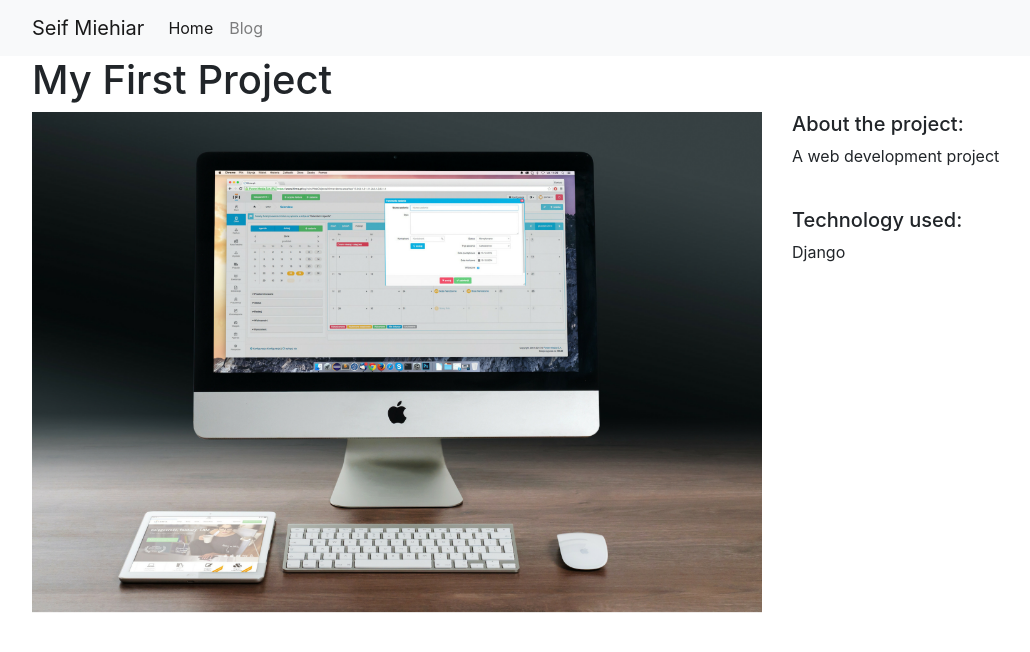
After one commit to Seif-Miehiar/python-django-portfolio, a Django app: template projects/templates/project_detail.html in a window 1280 px wide. The commit adds this page. Shown: the top 652 px of the page, without its empty margins (53-1083 px from the left). Run offline with Django 3.2, Linux system fonts and the light colour scheme; the template is opened without the code that fills it: values that come from a table or form of the project are taken from there, others are empty; data comes from the database, SQL or seed files in the repository; both versions use the stored data as it was after the commit; some libraries are stand-ins or nearby versions.

Commit message:
views/templates

```diff
--- a/my_portfolio/templates/base.html
+++ b/my_portfolio/templates/base.html
@@ -13,7 +13,7 @@
               <a class="nav-link" href="{% url 'project_index' %}">Home</a>
             </li>
             <li class="nav-item">
-              <a class="nav-link" href="{% url 'blog_index' %}">Blog</a>
+              <a class="nav-link" href="#">Blog</a>
             </li>
           </ul>
         </div>
--- a/my_portfolio/urls.py
+++ b/my_portfolio/urls.py
@@ -17,6 +17,6 @@ from django.contrib import admin
 from django.urls import path, include
 
 urlpatterns = [
-    path('admin/', admin.site.urls),
-    path("projects/", include("projects.urls"))
+    path("admin/", admin.site.urls),
+    path("projects/", include("projects.urls")),
 ]
--- a/projects/apps.py
+++ b/projects/apps.py
@@ -2,4 +2,4 @@ from django.apps import AppConfig
 
 
 class ProjectsConfig(AppConfig):
-    name = 'projects'
+    name = "projects"
--- a/projects/models.py
+++ b/projects/models.py
@@ -1,6 +1,4 @@
 from django.db import models
-
-# Create your models here.
 
 
 class Project(models.Model):
@@ -8,4 +6,3 @@ class Project(models.Model):
     description = models.TextField()
     technology = models.CharField(max_length=20)
     image = models.FilePathField(path="/img")
-    # objects = models.Manager()
--- /dev/null
+++ b/projects/templates/project_detail.html
@@ -0,0 +1,19 @@
+{% extends "base.html" %}
+{% load static %}
+
+{% block page_content %}
+<h1>{{ project.title }}</h1>
+<div class="row">
+    <div class="col-md-8">
+        <img src="{% static project.image %}" alt="" width="100%">
+    </div>
+    <div class="col-md-4">
+        <h5>About the project:</h5>
+        <p>{{ project.description }}</p>
+        <br>
+        <h5>Technology used:</h5>
+        <p>{{ project.technology }}</p>
+    </div>
+</div>
+
+{% endblock %}
--- a/projects/templates/project_indes.html
+++ b/projects/templates/project_index.html
@@ -6,14 +6,14 @@
 {% for project in projects %}
     <div class="col-md-4">
         <div class="card mb-2">
-            <img class="card-img-top" src="{% static project.image %}">
+            <img alt="" class="card-img-top" src="{% static project.image %}">
             <div class="card-body">
                 <h5 class="card-title">{{ project.title }}</h5>
                 <p class="card-text">{{ project.description }}</p>
                 <a href="{% url 'project_detail' project.pk %}"
-                   class="btn btn-primary">         Read More
+                   class="btn btn-primary">
+                    Read More
                 </a>
-
             </div>
         </div>
     </div>
--- a/projects/urls.py
+++ b/projects/urls.py
@@ -2,6 +2,6 @@ from django.urls import path
 from . import views
 
 urlpatterns = [
-  path("", views.project_index, name="project_index"),
-  path("<int:pk>/", views.project_detail, name="project_detail"),
+    path("", views.project_index, name="project_index"),
+    path("<int:pk>/", views.project_detail, name="project_detail"),
 ]
```
Also changed, not shown: my_portfolio/settings.py (+20 -17 lines), projects/views.py (+4 -10 lines), db.sqlite3, projects/static/img/project1.png (added), projects/static/img/project2.png (added), 4 other files.
